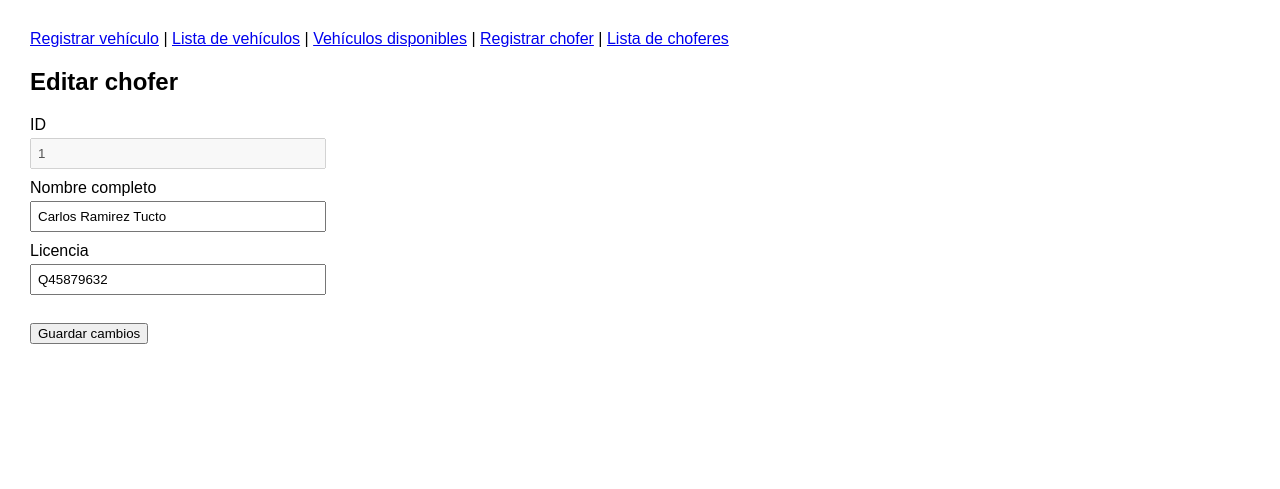
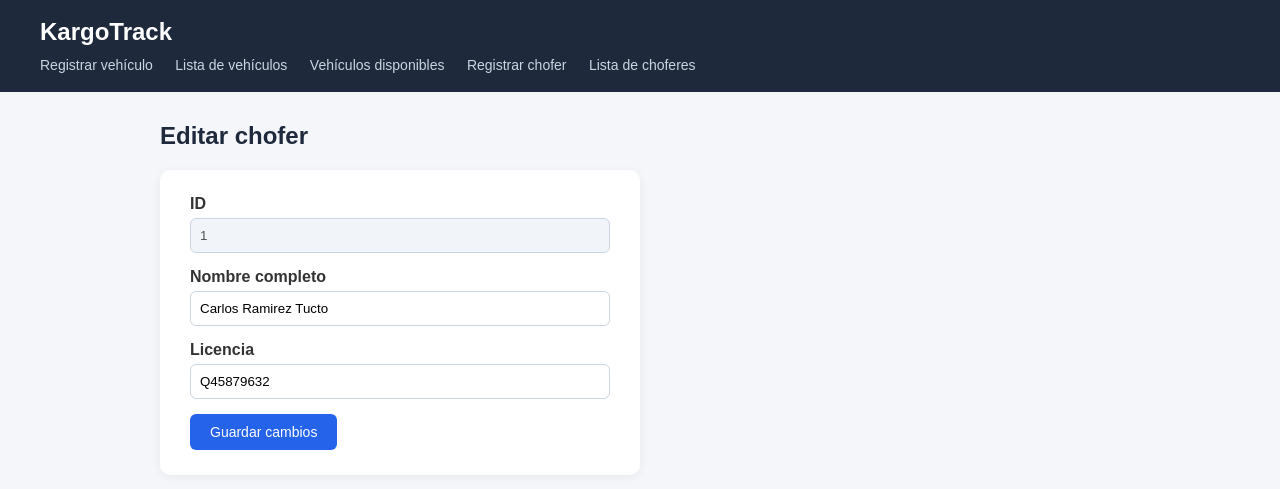
Before and after one commit to jhon-987/KargoTrack, a PHP site: page /choferes.php?accion=editar&id=1 in a window 1280 px wide. Shown: the top 489 px of the page. Run offline with PHP 8.4, Linux system fonts and the light colour scheme; data comes from the database, SQL or seed files in the repository.

Commit message:
style: adapta el diseño de vehiculos y choferes al estilo del resto del sistema

```diff
--- a/app/views/choferes/editar.php
+++ b/app/views/choferes/editar.php
@@ -6,36 +6,47 @@
     <link rel="stylesheet" href="public/css/flota.css">
 </head>
 <body>
+    <header class="barra">
+        <h1>KargoTrack</h1>
         <nav>
-        <a href="vehiculos.php?accion=registrar">Registrar vehículo</a> |
-        <a href="vehiculos.php">Lista de vehículos</a> |
-        <a href="vehiculos.php?accion=disponibles">Vehículos disponibles</a> |
-        <a href="choferes.php?accion=registrar">Registrar chofer</a> |
+            <a href="vehiculos.php?accion=registrar">Registrar vehículo</a>
+            <a href="vehiculos.php">Lista de vehículos</a>
+            <a href="vehiculos.php?accion=disponibles">Vehículos disponibles</a>
+            <a href="choferes.php?accion=registrar">Registrar chofer</a>
             <a href="choferes.php">Lista de choferes</a>
         </nav>
+    </header>
 
+    <div class="contenedor">
         <h2>Editar chofer</h2>
 
         <?php if(!empty($mensaje)){ ?>
-        <p class="mensaje"><?php echo $mensaje; ?></p>
+            <p class="<?php echo strpos($mensaje, "correctamente") !== false ? "alerta-ok" : "alerta-error"; ?>"><?php echo $mensaje; ?></p>
         <?php } ?>
 
         <?php if(!$chofer){ ?>
-        <p class="mensaje">No se encontró el chofer que quieres editar</p>
+            <p class="alerta-error">No se encontró el chofer que quieres editar</p>
             <a href="choferes.php">Volver a la lista de choferes</a>
         <?php }else{ ?>
-        <form method="post" action="choferes.php?accion=editar&id=<?php echo $chofer["id"]; ?>">
-            <label>ID</label><br>
-            <input type="text" value="<?php echo $chofer["id"]; ?>" disabled><br>
+            <form method="post" action="choferes.php?accion=editar&id=<?php echo $chofer["id"]; ?>" class="tarjeta formulario">
+                <div class="campo">
+                    <label>ID</label>
+                    <input type="text" value="<?php echo $chofer["id"]; ?>" disabled>
+                </div>
 
-            <label>Nombre completo</label><br>
-            <input type="text" name="nombre" value="<?php echo htmlspecialchars($chofer["nombre"]); ?>" maxlength="100"><br>
+                <div class="campo">
+                    <label>Nombre completo</label>
+                    <input type="text" name="nombre" value="<?php echo htmlspecialchars($chofer["nombre"]); ?>" maxlength="100">
+                </div>
 
-            <label>Licencia</label><br>
-            <input type="text" name="licencia" value="<?php echo htmlspecialchars($chofer["licencia"]); ?>" maxlength="9"><br><br>
+                <div class="campo">
+                    <label>Licencia</label>
+                    <input type="text" name="licencia" value="<?php echo htmlspecialchars($chofer["licencia"]); ?>" maxlength="9">
+                </div>
 
-            <input type="submit" value="Guardar cambios">
+                <input type="submit" value="Guardar cambios" class="btn">
             </form>
         <?php } ?>
+    </div>
 </body>
 </html>
--- a/public/css/flota.css
+++ b/public/css/flota.css
@@ -1,30 +1,128 @@
-body {
+* {
+    box-sizing: border-box;
     font-family: Arial, sans-serif;
-    margin: 30px;
 }
 
-nav {
+body {
+    margin: 0;
+    background: #f5f6fa;
+    color: #333;
+}
+
+.barra {
+    background: #1e293b;
+    color: #fff;
+    padding: 18px 40px;
+}
+
+.barra h1 {
+    margin: 0 0 10px 0;
+    font-size: 24px;
+}
+
+.barra nav a {
+    color: #cbd5e1;
+    text-decoration: none;
+    margin-right: 18px;
+    font-size: 14px;
+}
+
+.barra nav a:hover {
+    color: #fff;
+}
+
+.contenedor {
+    max-width: 1000px;
+    margin: 30px auto;
+    padding: 0 20px;
+}
+
+h2 {
+    color: #1e293b;
     margin-bottom: 20px;
 }
 
-input[type=text], select {
-    width: 280px;
-    padding: 6px;
-    margin: 4px 0 10px 0;
+a {
+    color: #2563eb;
+}
+
+.tarjeta {
+    background: #fff;
+    padding: 25px 30px;
+    border-radius: 10px;
+    box-shadow: 0 2px 10px rgba(0, 0, 0, 0.06);
+}
+
+.formulario {
+    max-width: 480px;
+}
+
+.campo {
+    margin-bottom: 15px;
+}
+
+.campo label {
+    display: block;
+    margin-bottom: 5px;
+    font-weight: bold;
+}
+
+.campo input,
+.campo select {
+    width: 100%;
+    padding: 9px;
+    border: 1px solid #cbd5e1;
+    border-radius: 6px;
+}
+
+.campo input:disabled {
+    background: #f1f5f9;
+}
+
+.btn {
+    padding: 10px 20px;
+    background: #2563eb;
+    color: #fff;
+    border: none;
+    border-radius: 6px;
+    cursor: pointer;
+    text-decoration: none;
+    font-size: 14px;
+}
+
+.btn:hover {
+    background: #1d4ed8;
+}
+
+.btn-chico {
+    padding: 6px 12px;
+    font-size: 13px;
+}
+
+.btn-eliminar {
+    background: #dc2626;
+}
+
+.btn-eliminar:hover {
+    background: #b91c1c;
 }
 
 table {
+    width: 100%;
     border-collapse: collapse;
+    background: #fff;
 }
 
 th, td {
-    border: 1px solid #555;
-    padding: 6px 12px;
+    border: 1px solid #e2e8f0;
+    padding: 8px 10px;
+    text-align: left;
+    font-size: 14px;
 }
 
 th {
-    background-color: #2F5597;
-    color: white;
+    background: #1e293b;
+    color: #fff;
 }
 
 .en-linea {
@@ -32,7 +130,24 @@ th {
     margin-left: 8px;
 }
 
-.mensaje {
-    color: #1a5e20;
-    font-weight: bold;
+.alerta-ok,
+.alerta-error {
+    padding: 10px 12px;
+    border-radius: 6px;
+    margin-bottom: 15px;
 }
+
+.alerta-ok {
+    background: #dcfce7;
+    color: #166534;
+}
+
+.alerta-error {
+    background: #fee2e2;
+    color: #991b1b;
+}
+
+.total {
+    color: #64748b;
+    margin-bottom: 15px;
+}
```
Also changed, not shown: app/views/choferes/listar.php (+14 -7 lines), app/views/choferes/registrar.php (+20 -11 lines), app/views/vehiculos/disponibles.php (+13 -6 lines), app/views/vehiculos/editar.php (+29 -16 lines), app/views/vehiculos/listar.php (+14 -7 lines), app/views/vehiculos/registrar.php (+24 -13 lines). Lines whose indentation alone changed are shown as unchanged.
